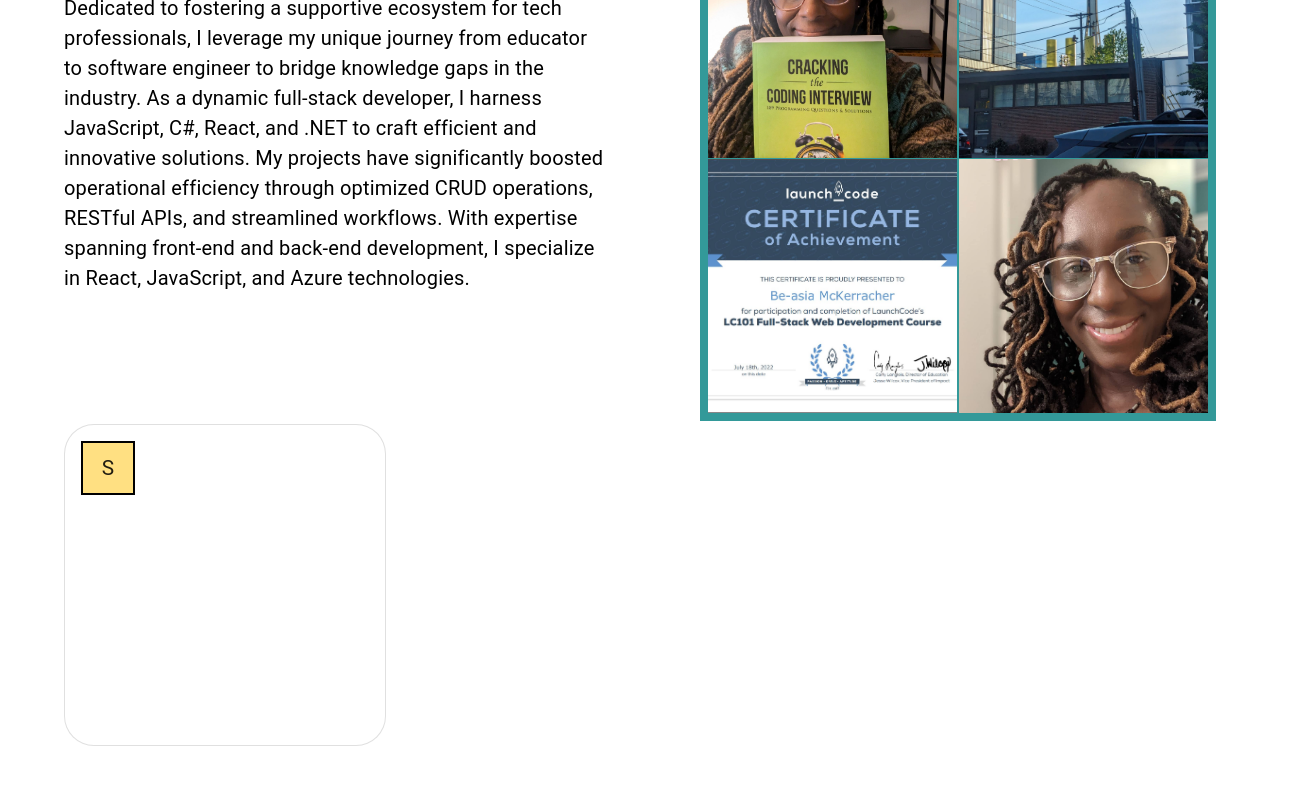
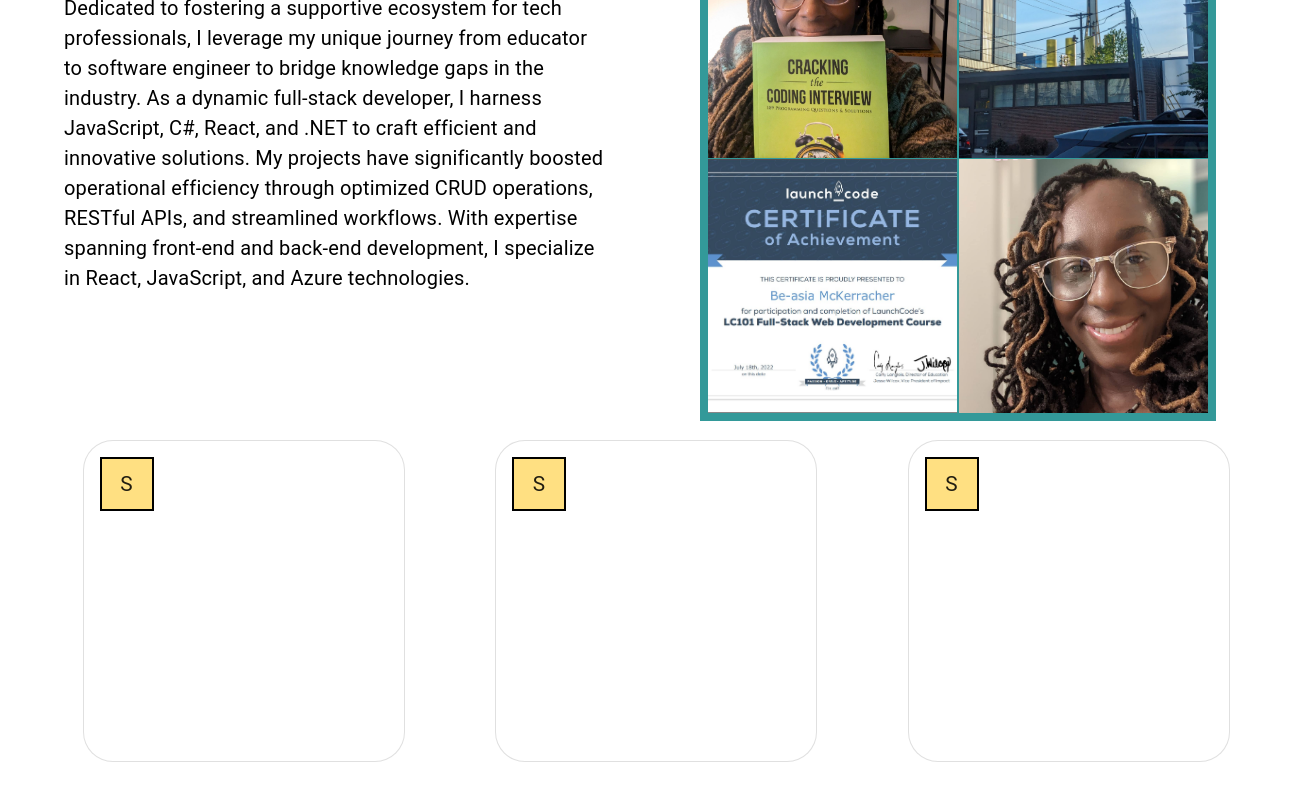
Before and after one commit to amerigirl/website, a React (Create React App) app: page / in a window 1280 px wide. Shown: the part 328-1128 px from the top of the page, 1312 px wide, since content can reach past the window. Built offline with nearby package versions, Linux system fonts and the light colour scheme.

Commit message:
3 cards in a row!

```diff
--- a/src/App.js
+++ b/src/App.js
@@ -5,6 +5,8 @@ import { createTheme, ThemeProvider } from "@mui/material/styles";
 import AboutMe from "./Components/AboutMe";
 import SkillsCard from "./Components/CardSection/CardComponent";
 import { amber, blue, indigo } from "@mui/material/colors";
+import CardComponent from "./Components/CardSection/CardComponent";
+import { Box } from "@mui/material";
 
 const theme = createTheme({
   palette: {
@@ -15,8 +17,8 @@ const theme = createTheme({
       main: amber[200],
     },
     tertiary: {
-      main: blue[50]
-    }
+      main: blue[50],
+    },
   },
   components: {
     MuiButton: {
@@ -30,11 +32,27 @@ const theme = createTheme({
 });
 function App() {
   return (
-    <ThemeProvider theme={theme}>
-      <Navbar />
-      <AboutMe />
-      <SkillsCard />
-    </ThemeProvider>
+    <Box>
+      <ThemeProvider theme={theme}>
+        <Navbar />
+        <AboutMe />
+        <Box
+          sx={{
+            display: "flex",
+            flexDirection: "row",
+            justifyContent: "space-evenly",
+            alignItems: "stretch",
+            flexWrap: "wrap",
+            width: "100%",
+            padding: "16px",
+          }}
+        >
+          <CardComponent />
+          <CardComponent />
+          <CardComponent />
+        </Box>
+      </ThemeProvider>
+    </Box>
   );
 }
 
```
Also changed, not shown: src/Components/CardSection/CardSection.jsx (+4 -3 lines).
